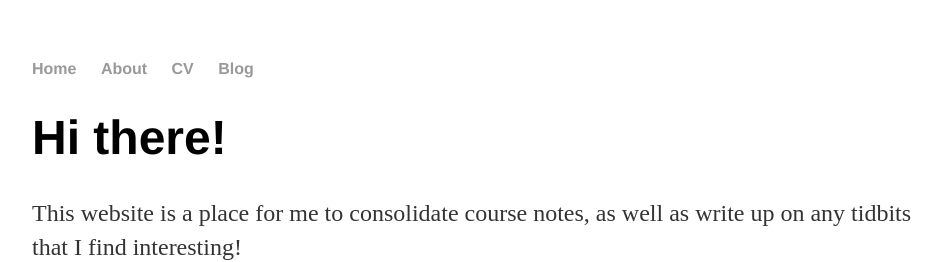
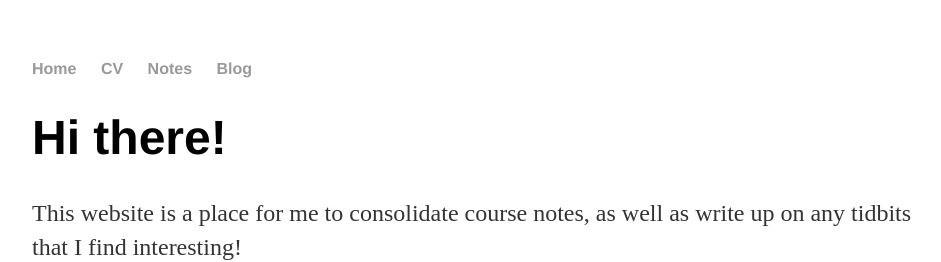
Before and after one commit to hong1234hong/hong1234hong.github.io, a Jekyll site: the page built from index.html, in a window 1280 px wide. Shown: the top 262 px of the page, without its empty margins (160-1101 px from the left). Built offline with Jekyll 4.4.1, drawn with Linux system fonts in a browser that asks for light colours; formulas are drawn with MathJax 3.

Commit message:
Changing header

```diff
--- a/_layouts/default.html
+++ b/_layouts/default.html
@@ -9,8 +9,8 @@
 		<nav>
     		<ul>
         		<li><a href="/">Home</a></li>
-	        	<li><a href="/about">About</a></li>
-        		<li><a href="/cv">CV</a></li>
+	        	<li><a href="/cv">CV</a></li>
+        		<li><a href="/notes">Notes</a></li>
         		<li><a href="/blog">Blog</a></li>
     		</ul>
 		</nav>
```
